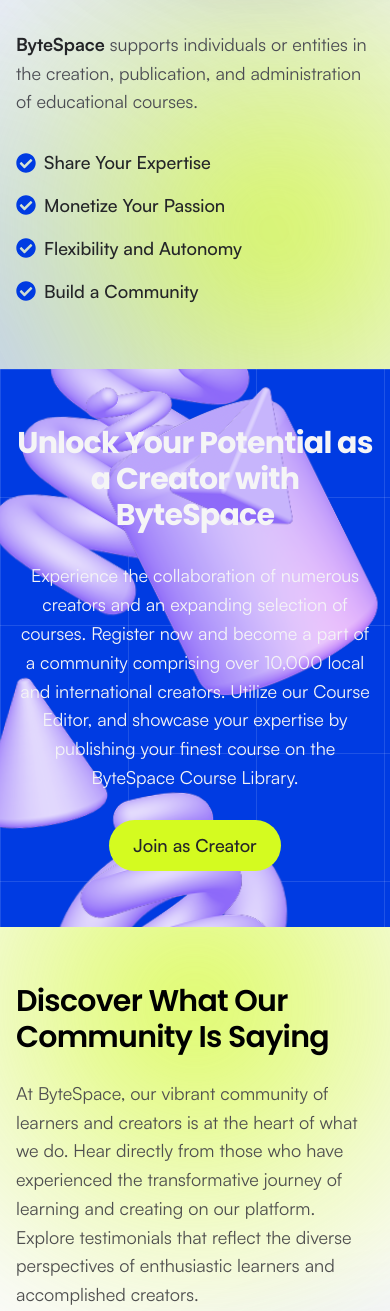
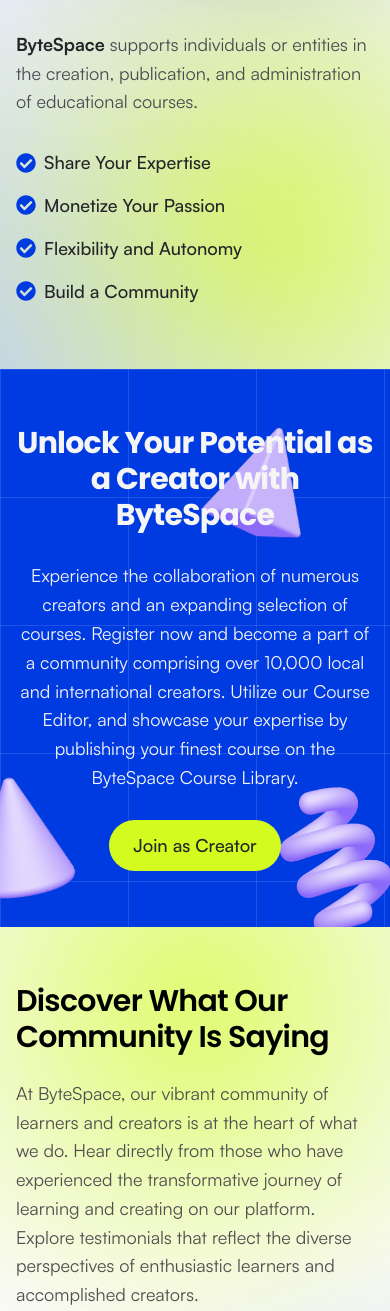
Before and after one commit to akmniazulalam/ByteSpace, a Next.js app: page / in a window 390 px wide. Shown: the part 6691-8002 px from the top of the page. Built offline with nearby package versions, Linux system fonts and the light colour scheme.

Commit message:
feat: update creator section styles for improved layout and responsiveness

```diff
--- a/src/app/globals.css
+++ b/src/app/globals.css
@@ -324,6 +324,44 @@
     bottom: -10px;
     right: -20px;
   }
+
+
+  .creator .right_spring {
+    height: 195px;
+    width: 195px;
+        right: -20px;
+    bottom: -2%;
+  }
+
+  .creator .triangle {
+        width: 150px;
+    height: 150px;
+    top: 20%;
+  }
+
+  .creator .spring_left {
+    display: block;
+  }
+
+  .creator .spring_left_middle {
+    display: none;
+  }
+
+  .creator .cone {
+    height: 150px;
+    width: 150px;
+    bottom: 56px;
+  }
+
+  .creator .ring {
+    display: block;
+        width: 250px;
+    height: 250px;
+    bottom: -28%;
+  }
+  .creator .cylinder {
+    display: none;
+  }
 }
 
 @media (max-width: 480px) {
@@ -371,4 +409,36 @@
     width: 160px;
     height: 160px;
   }
+
+  .creator .right_spring {
+    height: 195px;
+    width: 195px;
+    bottom: -6%;
+    right: -43px;
+  }
+
+  .creator .triangle {
+    top: 8%;
+  }
+
+  .creator .spring_left {
+    display: none;
+  }
+
+  .creator .spring_left_middle {
+    display: none;
+  }
+
+  .creator .cone {
+    bottom: 2px;
+    height: 150px;
+    width: 150px;
+  }
+
+  .creator .ring {
+    display: none;
+  }
+  .creator .cylinder {
+    display: none;
+  }
 }
```
